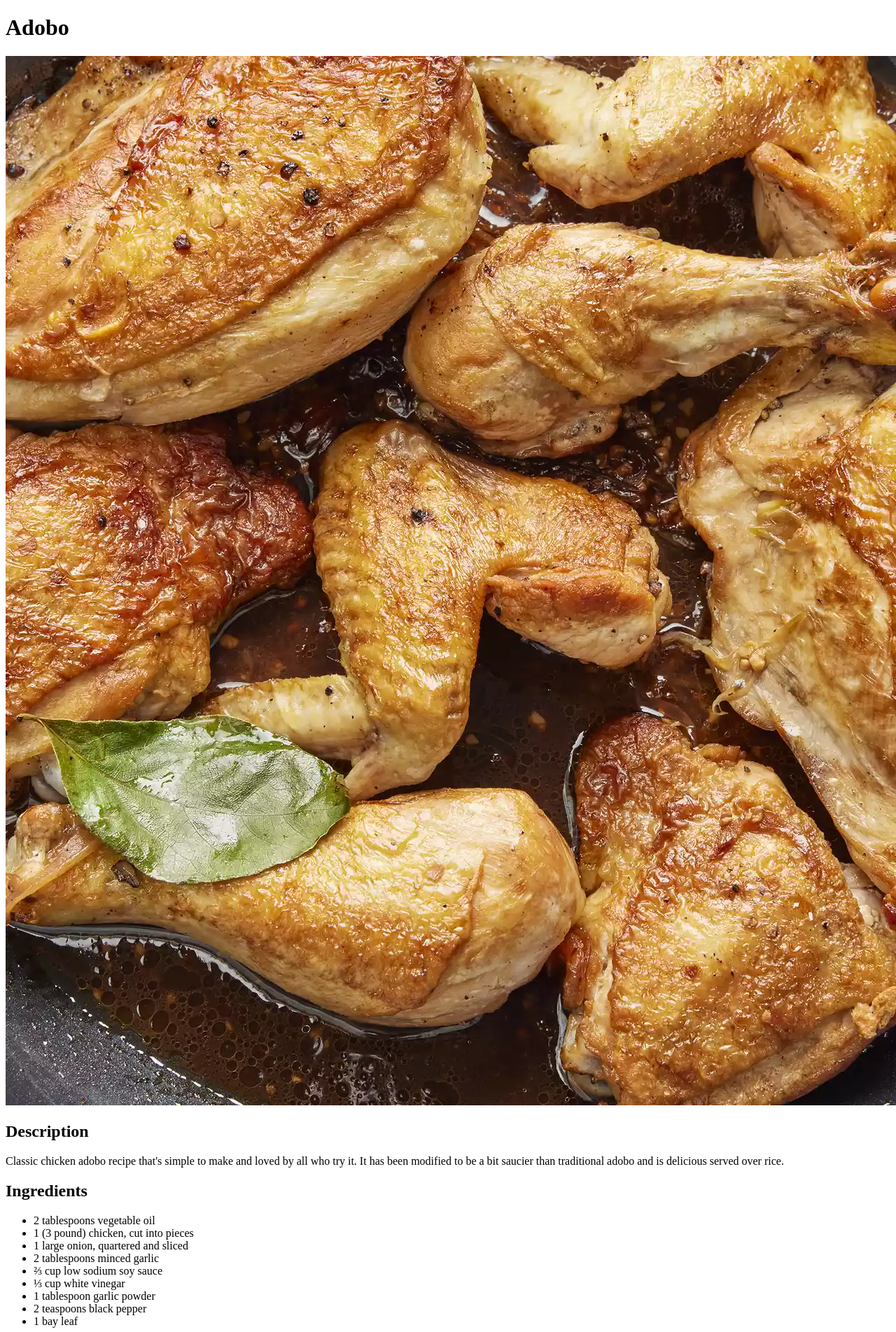
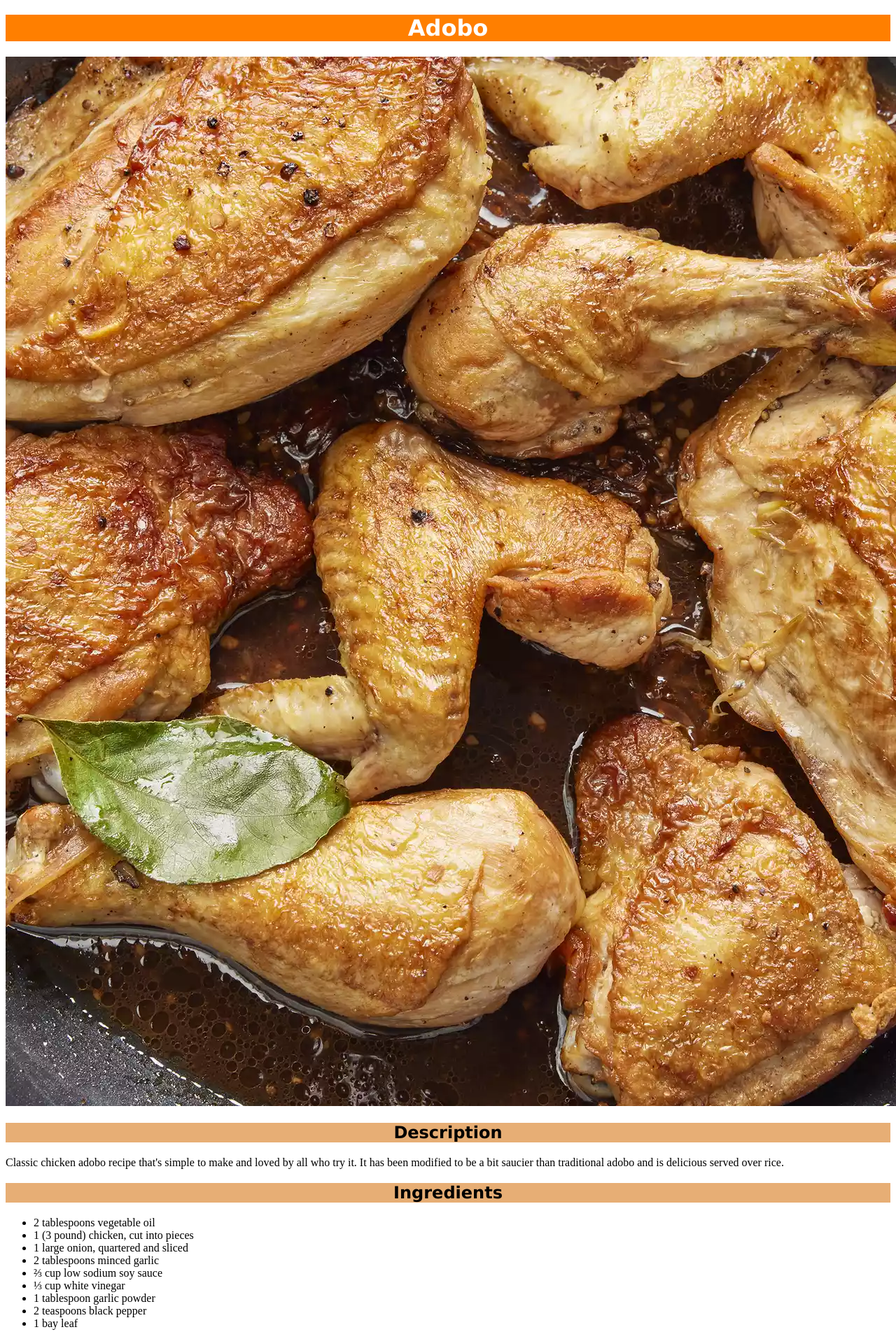
Before and after one commit to YsabelleM/odin-recipes, a plain HTML site: page recipes/adobo.html in a window 1280 px wide. Shown: the top 1904 px of the page at 70% size. Drawn offline with Linux system fonts and the light colour scheme.

Commit message:
Add style.css
Add style modifications to H1 and H2 headings

```diff
--- a/recipes/adobo.html
+++ b/recipes/adobo.html
@@ -2,6 +2,7 @@
 <html lang="en">
     <head>
         <meta charset="utf-8">
+        <link rel="stylesheet" href="../style.css">
         <title>Adobo</title>
     </head>
     <body>
--- /dev/null
+++ b/style.css
@@ -0,0 +1,12 @@
+h1 {
+    background-color: rgb(255,127,0);
+    color: white;
+    text-align: center;
+    font-family: Verdana, Geneva, Tahoma, sans-serif;
+}
+
+h2 {
+    background-color: rgb(231, 174, 117);
+    text-align: center;
+    font-family: Verdana, Geneva, Tahoma, sans-serif;
+}
```
Also changed, not shown: index.html (+1 -0 lines), recipes/crispy-pork-belly.html (+1 -0 lines), recipes/pork-sinigang.html (+1 -0 lines), 1 other file.
